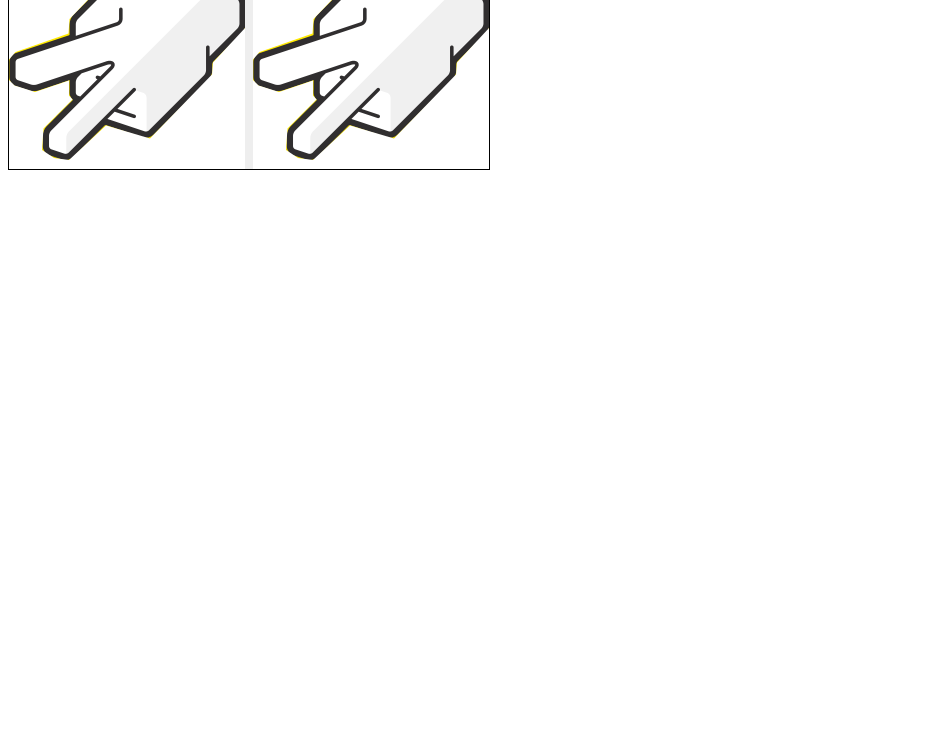
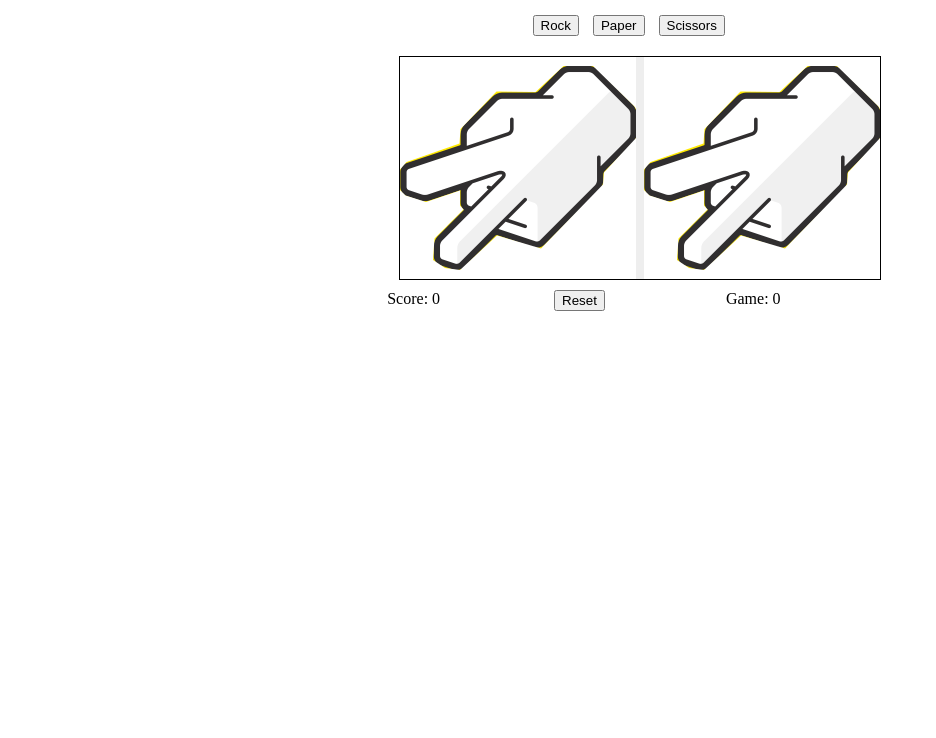
Before and after one commit to dsaw/rock-paper-scissors, a plain HTML site: page index.html in a window 1280 px wide. Shown: the part 62-800 px from the top of the page, without its empty margins (0-936 px from the left). Drawn offline with Linux system fonts and the light colour scheme.

Commit message:
Canvas only button game.

```diff
--- a/css/styles.css
+++ b/css/styles.css
@@ -1,3 +1,43 @@
-  canvas { border: 1px solid black;
 
-            background: #eee;}
+.next-choice-grp {
+	margin: 10px auto;
+	width: 17%;
+	padding: 10px;
+}
+
+.next-choice-grp > .btn {
+	margin-right: 10px;
+
+}
+
+.options {
+	margin: 10px auto;
+	width: 40%;
+}
+
+canvas {
+	border: 1px solid black;
+    background: #eee;
+
+	display: block;
+	margin: 0 auto;
+}
+
+.options > div {
+
+	width: 33%;
+	float: left;
+
+}
+
+#games {
+	width: 33%;
+	float: right;
+
+}
+
+#header
+{
+	width: 20%;
+	margin: 0 auto;
+}
--- a/index.html
+++ b/index.html
@@ -10,6 +10,29 @@
 		<link rel="stylesheet" href="css/styles.css">
 	</head>
 	<body>
+	 <div id="main">
+		<div id="header">
+			<h2>Rock Paper Scissors</h2>
+		</div>
+
+
+		<div class="next-choice-grp">
+		 <button id="btn-rock" class = "btn">Rock</button>
+         <button id="btn-paper" class = "btn">Paper</button>
+         <button id="btn-scissors" class = "btn">Scissors</button>
+		</div>
+
+		<div>
+			<canvas id="rps"> </canvas>
+		</div>
+
+		<div class="options">
+			<div id="score">Score: </div>
+			<div id="reset"><button id="btn-reset" class = "btn">Reset</button></div>
+			<div id="games">Game: </div>
+		</div>
+	 </div>
 		<script src="js/scripts.js"></script>
+
 	</body>
 </html>
--- a/js/scripts.js
+++ b/js/scripts.js
@@ -1,14 +1,51 @@
 
 // Create the canvas
-var canvas = document.createElement("canvas");
+var canvas = document.querySelector("canvas");
 var ctx = canvas.getContext("2d");
 canvas.width = 480;
 canvas.height = 222;
-document.body.appendChild(canvas);
+
 
 var options = ['rock.png','paper.png','scissor.png'];
 var srcDirName = "/rock-paper-scissors/assets/";
 
+var gamesPlayed = 0;
+
+// get rock paper scissor buttons
+var rockbtn = document.querySelector("#btn-rock");
+var paperbtn = document.querySelector("#btn-paper");
+var scissorsbtn = document.querySelector("#btn-scissors");
+
+var resetbtn = document.querySelector("#btn-reset");
+
+rockbtn.onclick =  function() {
+		player.choice = "rock";
+		state = "play";
+
+};
+
+paperbtn.onclick =  function() {
+		player.choice = "paper";
+		state = "play";
+
+};
+
+scissorsbtn.onclick =  function() {
+		player.choice = "scissor";
+		state = "play";
+
+};
+
+// Reset the game when the player presses esc
+var reset = function () {
+	player.score = 0;
+	comp.score = 0;
+	gamesPlayed = 0;
+	state = "wait";
+};
+
+
+resetbtn.onclick =  reset;
 
 
 function getImageSrc(choice)
@@ -35,23 +72,9 @@ var comp = {
 
 };
 
-// Handle keyboard controls
-var keysDown = {};
-
-addEventListener("keydown", function (e) {
-	keysDown[e.keyCode] = true;
-}, false);
-
-addEventListener("keyup", function (e) {
-	delete keysDown[e.keyCode];
-}, false);
 
 
-// Reset the game when the player presses esc
-var reset = function () {
-	player.score = 0;
-	comp.score = 0;
-};
+
 
 var state = "start";
 
@@ -59,29 +82,10 @@ var update = function (modifier) {
 	var result = NaN;
 
 
-	if (state == "wait") {
 
-		if (90 in keysDown) { // Player holding z
-			player.choice = "rock";
-			state = "play";
-		}
-		if (88 in keysDown) { // Player holding x
-			player.choice = "paper";
-			state = "play";
-		}
-		if (67 in keysDown) { // Player holding c
-			player.choice = "scissor";
-			state = "play";
-		}
-		if (192 in keysDown) { // escape
-			reset();
-			state = "start";
-		}
 
-	}
-
-	else if(state == "play") {
-
+	if(state == "play") {
+		gamesPlayed++;
 		comp.choice = chooser();
 
 		result = whoWins(player.choice, comp.choice);
@@ -96,10 +100,7 @@ var update = function (modifier) {
 	}
 
 	else if(state == "start") {
-		if (13 in keysDown) { // Player holding zenter
 
-			state = "wait";
-		}
 
 	}
 
@@ -111,6 +112,9 @@ var update = function (modifier) {
 
 };
 
+
+
+/*Game logic*/
 function chooser()
 {
 	var choice = getRandomInt(0,2);
@@ -141,6 +145,19 @@ function getRandomInt(min, max) {
     return Math.floor(Math.random() * (max - min + 1)) + min;
 }
 
+/* Game status renderer
+*/
+
+ function updateGameUI(score, game)
+ {
+	 var scoreSpan = document.querySelector("#score");
+	 var gameSpan = document.querySelector("#games");
+
+	 scoreSpan.innerText = "Score: "+score;
+	 gameSpan.innerText = "Game: "+game;
+
+
+ }
 
 
 function render() {
@@ -167,7 +184,7 @@ function render() {
     }
 
 
-
+    updateGameUI(player.score, gamesPlayed);
 
 }
 
```
